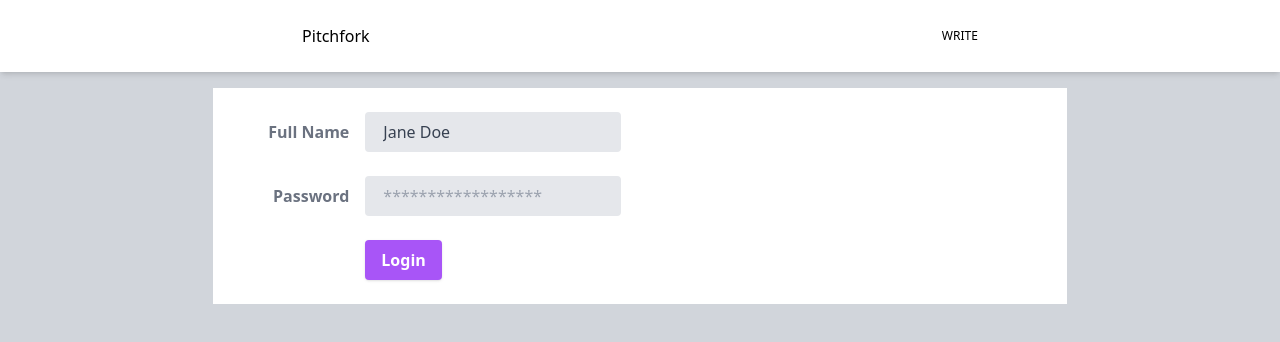
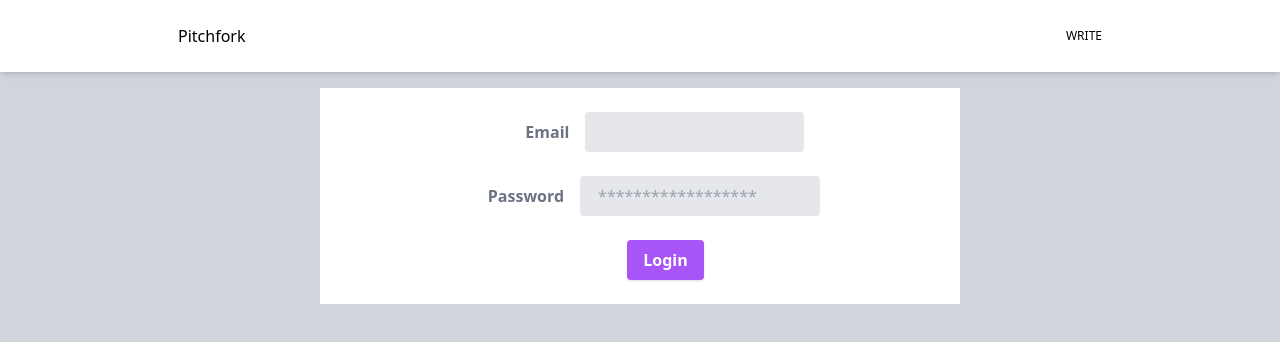
Before and after one commit to slowdivesun/music-blog, a React (Create React App) app in the folder client/: page /login in a window 1280 px wide. Shown: the top 342 px of the page. Built offline with nearby package versions, Linux system fonts and the light colour scheme.

Commit message:
Added login form

```diff
--- a/client/src/components/auth/Login.js
+++ b/client/src/components/auth/Login.js
@@ -1,50 +1,72 @@
 import React from "react";
+import { useState } from "react";
 
 const Login = () => {
+  const [formData, setFormData] = useState({ email: "", password: "" });
+
+  const { email, password } = formData;
+
+  const onChange = (e) => {
+    setFormData({ ...formData, [e.target.name]: e.target.value });
+  };
+
+  const onSubmit = (e) => {
+    e.preventDefault();
+    console.log(formData);
+  };
+
   return (
-    <div className='bg-white w-2/3 flex p-6 mt-4'>
-      <form class='w-full max-w-sm'>
-        <div class='md:flex md:items-center mb-6'>
-          <div class='md:w-1/3'>
+    <div className='bg-white flex w-4/6 lg:w-6/12 p-6 mt-4'>
+      <form
+        className='w-full flex flex-col items-center'
+        onSubmit={(e) => onSubmit(e)}
+      >
+        <div className='md:flex md:items-center mb-6'>
+          <div className='md:w-1/3'>
             <label
-              class='block text-gray-500 font-bold md:text-right mb-1 md:mb-0 pr-4'
-              for='inline-full-name'
+              className='block text-gray-500 font-bold md:text-right mb-1 md:mb-0 pr-4'
+              htmlFor='inline-full-name'
             >
-              Full Name
+              Email
             </label>
           </div>
-          <div class='md:w-2/3'>
+          <div className='md:w-2/3'>
             <input
-              class='bg-gray-200 appearance-none border-2 border-gray-200 rounded w-full py-2 px-4 text-gray-700 leading-tight focus:outline-none focus:bg-white focus:border-purple-500'
+              className='bg-gray-200 appearance-none border-2 border-gray-200 rounded w-full py-2 px-4 text-gray-700 leading-tight focus:outline-none focus:bg-white focus:border-purple-500'
               id='inline-full-name'
               type='text'
-              value='Jane Doe'
+              name='email'
+              onChange={(e) => onChange(e)}
+              value={email}
             />
           </div>
         </div>
-        <div class='md:flex md:items-center mb-6'>
-          <div class='md:w-1/3'>
+        <div className='md:flex md:items-center mb-6'>
+          <div className='md:w-1/3'>
             <label
-              class='block text-gray-500 font-bold md:text-right mb-1 md:mb-0 pr-4'
-              for='inline-password'
+              className='block text-gray-500 font-bold md:text-right mb-1 md:mb-0 pr-4'
+              htmlFor='inline-password'
             >
               Password
             </label>
           </div>
-          <div class='md:w-2/3'>
+          <div className='md:w-2/3'>
             <input
-              class='bg-gray-200 appearance-none border-2 border-gray-200 rounded w-full py-2 px-4 text-gray-700 leading-tight focus:outline-none focus:bg-white focus:border-purple-500'
+              className='bg-gray-200 appearance-none border-2 border-gray-200 rounded w-full py-2 px-4 text-gray-700 leading-tight focus:outline-none focus:bg-white focus:border-purple-500'
               id='inline-password'
               type='password'
               placeholder='******************'
+              name='password'
+              value={password}
+              onChange={(e) => onChange(e)}
             />
           </div>
         </div>
-        <div class='md:flex md:items-center'>
-          <div class='md:w-1/3'></div>
-          <div class='md:w-2/3'>
+        <div className='md:flex md:items-center'>
+          <div className='md:w-1/3'></div>
+          <div className='md:w-2/3'>
             <button
-              class='shadow bg-purple-500 hover:bg-purple-400 focus:shadow-outline focus:outline-none text-white font-bold py-2 px-4 rounded'
+              className='shadow bg-purple-500 hover:bg-purple-400 focus:shadow-outline focus:outline-none text-white font-bold py-2 px-4 rounded'
               type='button'
             >
               Login
--- a/client/src/components/layout/Navbar.js
+++ b/client/src/components/layout/Navbar.js
@@ -5,10 +5,12 @@
   return (
     <div>
       <div className='p-6 mx-auto bg-white shadow-md flex items-center space-x-4 w-full flex justify-around sticky'>
-        <div>Pitchfork</div>
-        <Link className='text-xs' to='/login'>
-          WRITE
-        </Link>
+        <div className='flex flex-row items-center w-3/4 justify-between'>
+          <div>Pitchfork</div>
+          <Link className='text-xs' to='/login'>
+            WRITE
+          </Link>
+        </div>
       </div>
     </div>
   );
```
